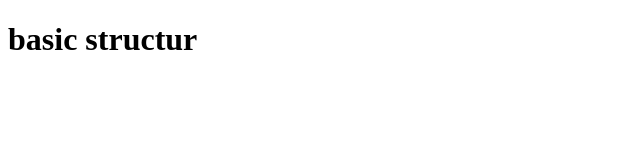
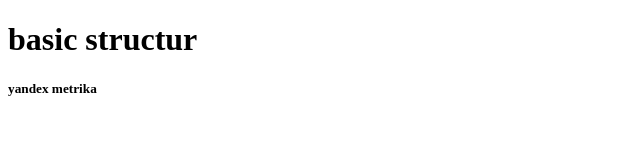
Before and after one commit to swat1985/netology, a plain HTML site: page index.html in a window 1280 px wide. Shown: the whole page, without its empty margins (0-640 px from the left). Drawn offline with Linux system fonts and the light colour scheme.

Commit message:
added yandex metrika

```diff
--- a/index.html
+++ b/index.html
@@ -10,6 +10,9 @@
 
 <body>
 	<h1>basic structur</h1>
+	<div>
+		<h5>yandex metrika</h5>
+	</div>
 
 </body>
 
```
